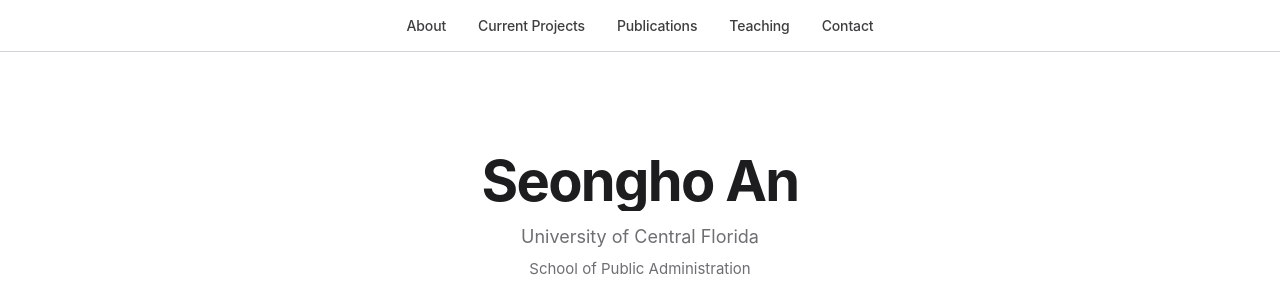
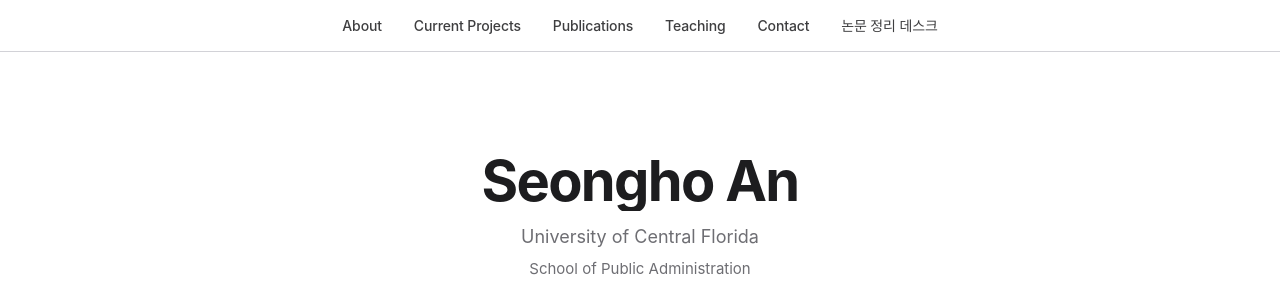
Before and after one commit to luanpao82/luanpao82.github.io, a plain HTML site: page index.html in a window 1280 px wide. Shown: the top 286 px of the page. Drawn offline with Linux system fonts and the light colour scheme; some icons are missing.

Commit message:
Add 논문 정리 데스크 link to main nav
Co-Authored-By: Claude Opus 5.5 <noreply@anthropic.com>

```diff
--- a/index.html
+++ b/index.html
@@ -893,6 +893,7 @@
     <li><a href="#publications">Publications</a></li>
     <li><a href="#teaching">Teaching</a></li>
     <li><a href="#contact">Contact</a></li>
+    <li><a href="https://claude.ai/artifact/L9iasxtDv1JXMxVf7voYDs" target="_blank" rel="noopener">논문 정리 데스크</a></li>
   </ul>
 </nav>
 
```
